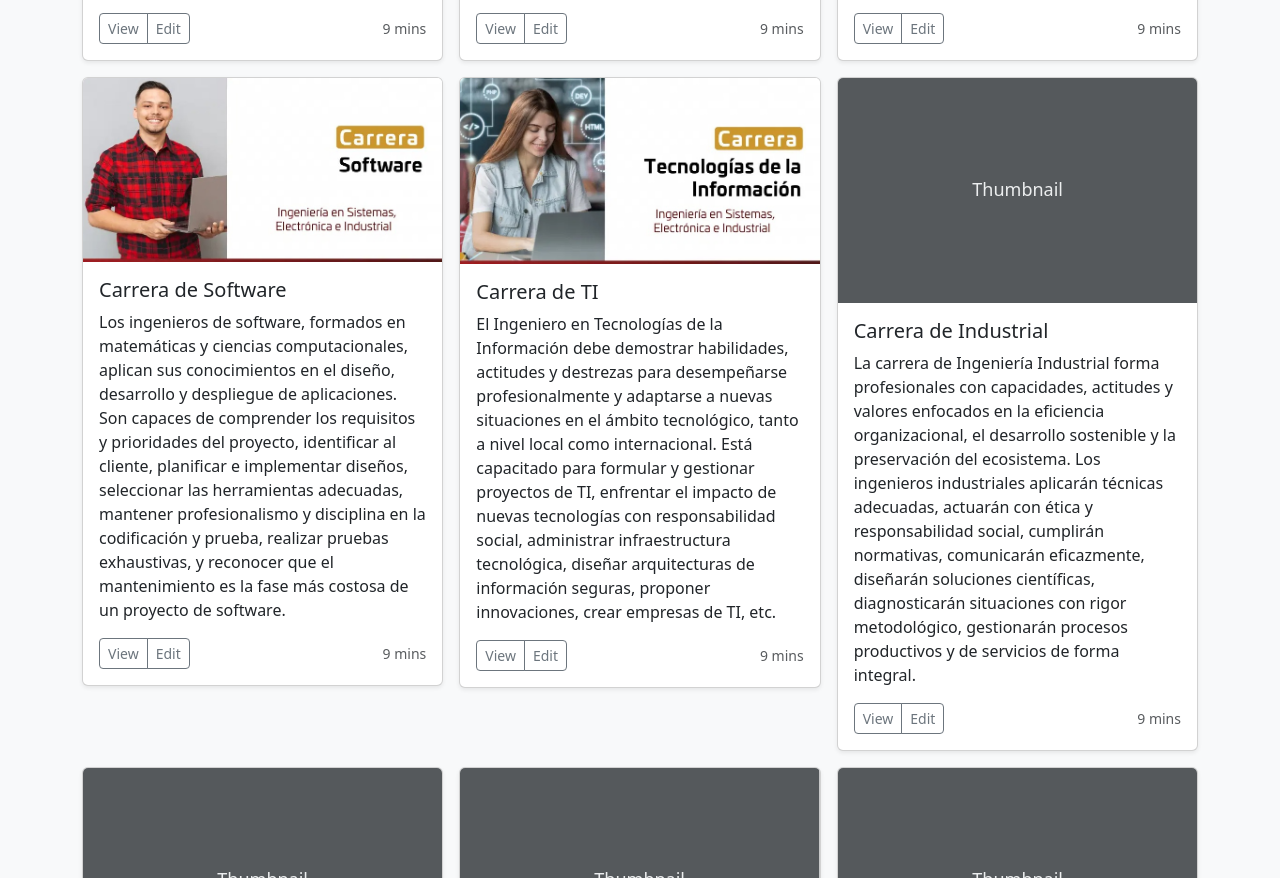
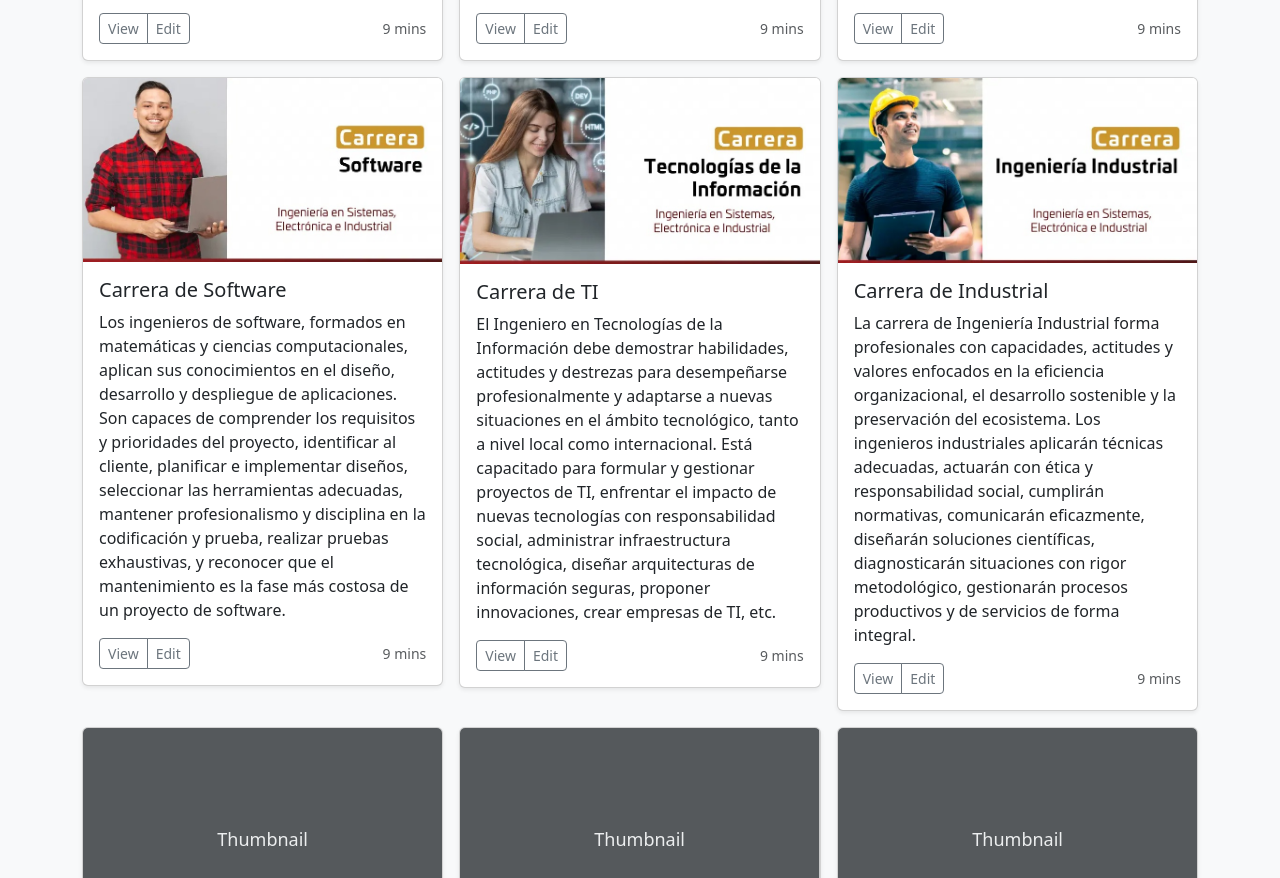
Before and after one commit to kiramman-mp3/RepasoManejo, a plain HTML site: page index.html in a window 1280 px wide. Shown: the part 845-1723 px from the top of the page. Drawn offline with Linux system fonts and the light colour scheme.

Commit message:
Se agregó la imagen de Industrial

```diff
--- a/index.html
+++ b/index.html
@@ -296,7 +296,7 @@
         </div>
         <div class="col">
           <div class="card shadow-sm">
-            <svg class="bd-placeholder-img card-img-top" width="100%" height="225" xmlns="http://www.w3.org/2000/svg" role="img" aria-label="Placeholder: Thumbnail" preserveAspectRatio="xMidYMid slice"><title>Placeholder</title><rect width="100%" height="100%" fill="#55595c"/><text x="50%" y="50%" fill="#eceeef" dy=".3em">Thumbnail</text></svg>
+            <img src="images/Industrial.jpg" class="bd-placeholder-img card-img-top img-fluid" alt="Carrera de Trabajo Social" style="object-fit: contain; height: 225px;">
             <div class="card-body">
               <h5 class="card-title">Carrera de Industrial</h5>
               <p class="card-text">La carrera de Ingeniería Industrial forma profesionales con capacidades, actitudes y valores enfocados en la eficiencia organizacional, el desarrollo sostenible y la preservación del ecosistema. Los ingenieros industriales aplicarán técnicas adecuadas, actuarán con ética y responsabilidad social, cumplirán normativas, comunicarán eficazmente, diseñarán soluciones científicas, diagnosticarán situaciones con rigor metodológico, gestionarán procesos productivos y de servicios de forma integral.</p>
```
